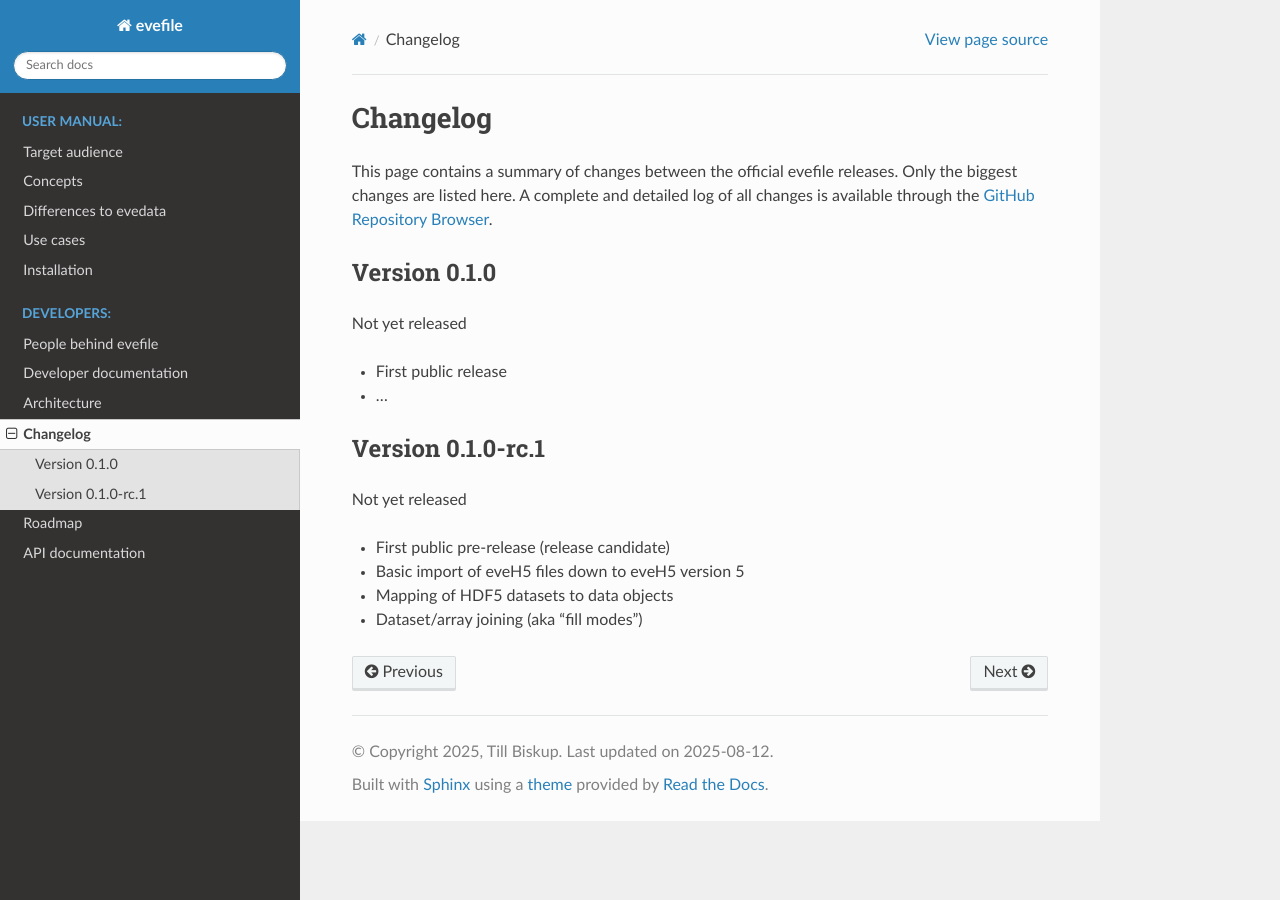
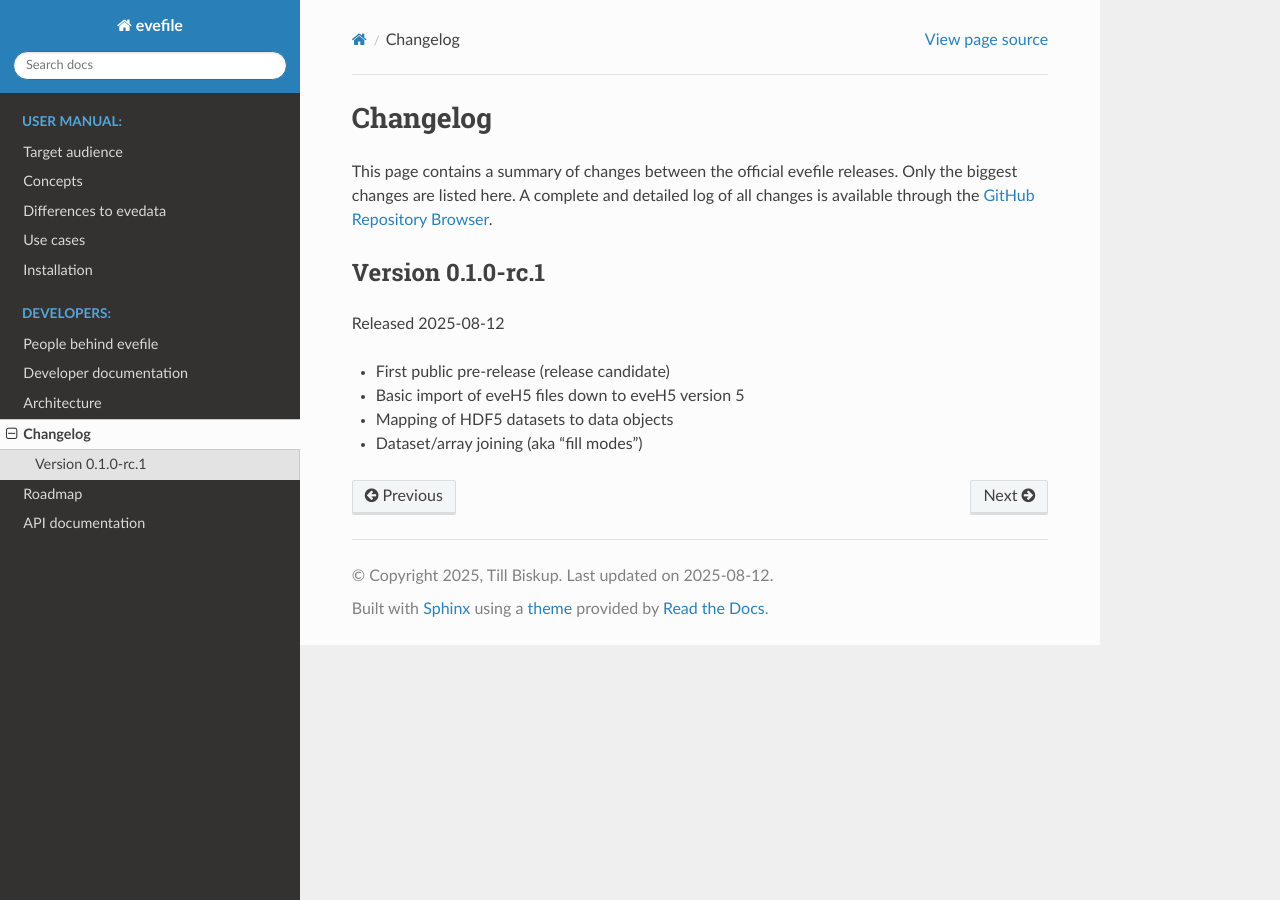
Before and after one commit to tillbiskup/evefile, a Sphinx documentation site: the page built from docs/changelog.rst, in a window 1280 px wide. Built offline with Sphinx 7.4.7 and the Read the Docs theme 3.1.0, drawn with Linux system fonts in a browser that asks for light colours.

Commit message:
release 0.1.0-rc.1

```diff
--- a/docs/changelog.rst
+++ b/docs/changelog.rst
@@ -5,20 +5,10 @@ Changelog
 This page contains a summary of changes between the official evefile releases. Only the biggest changes are listed here. A complete and detailed log of all changes is available through the `GitHub Repository Browser <https://gitlab1.ptb.de/eve/eve-file-py>`_.
 
 
-Version 0.1.0
-=============
-
-Not yet released
-
-* First public release
-
-* ...
-
-
 Version 0.1.0-rc.1
 ==================
 
-Not yet released
+Released 2025-08-12
 
 * First public pre-release (release candidate)
 * Basic import of eveH5 files down to eveH5 version 5
```
Also changed, not shown: 1 other file.
